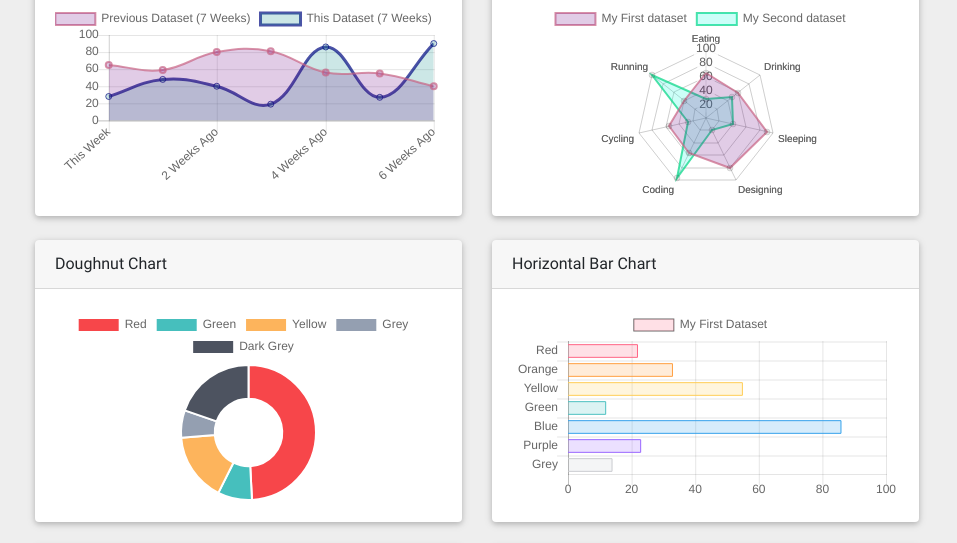
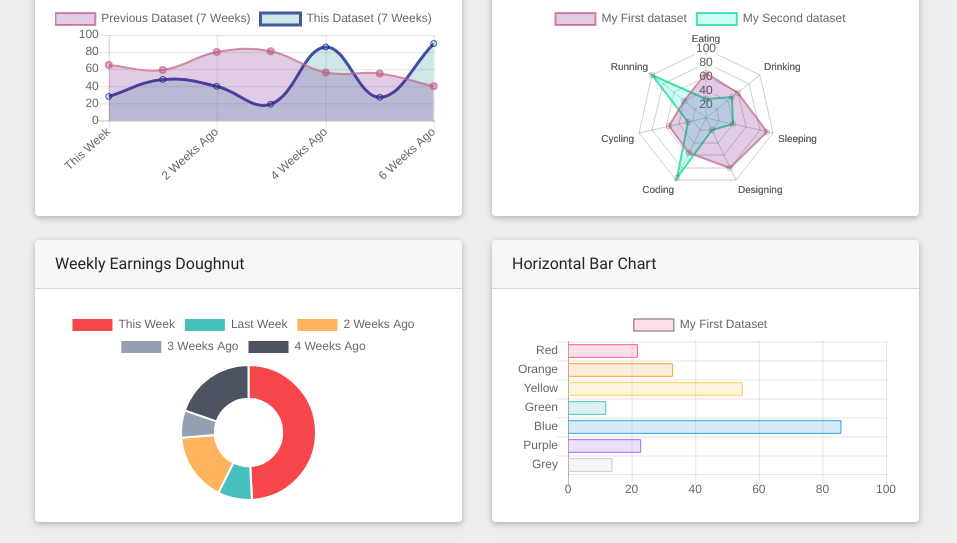
Before and after one commit to fossabot/volunteerArea, a plain HTML site: page public/app/index.html in a window 1280 px wide. Shown: the part 1093-1636 px from the top of the page, without its empty margins (298-1255 px from the left). Drawn offline with Linux system fonts and the light colour scheme; some packages are replaced by stand-ins of ours.

Commit message:
Merge branch 'master' of https://github.com/TrapTeamCCNZ/volunteer

```diff
--- a/public/app/index.html
+++ b/public/app/index.html
@@ -432,7 +432,7 @@
               <div class="card">
 
                 <!-- Card header -->
-                <div class="card-header">Doughnut Chart</div>
+                <div class="card-header">Weekly Earnings Doughnut</div>
 
                 <!--Card content-->
                 <div class="card-body">
@@ -1496,7 +1496,7 @@
             var myLineChart = new Chart(ctxD, {
               type: 'doughnut',
               data: {
-                labels: ["Red", "Green", "Yellow", "Grey", "Dark Grey"],
+                labels: ["This Week", "Last Week", "2 Weeks Ago", "3 Weeks Ago", "4 Weeks Ago"],
                 datasets: [{
                   data: [300, 50, 100, 40, 120],
                   backgroundColor: ["#F7464A", "#46BFBD", "#FDB45C", "#949FB1", "#4D5360"],
```
